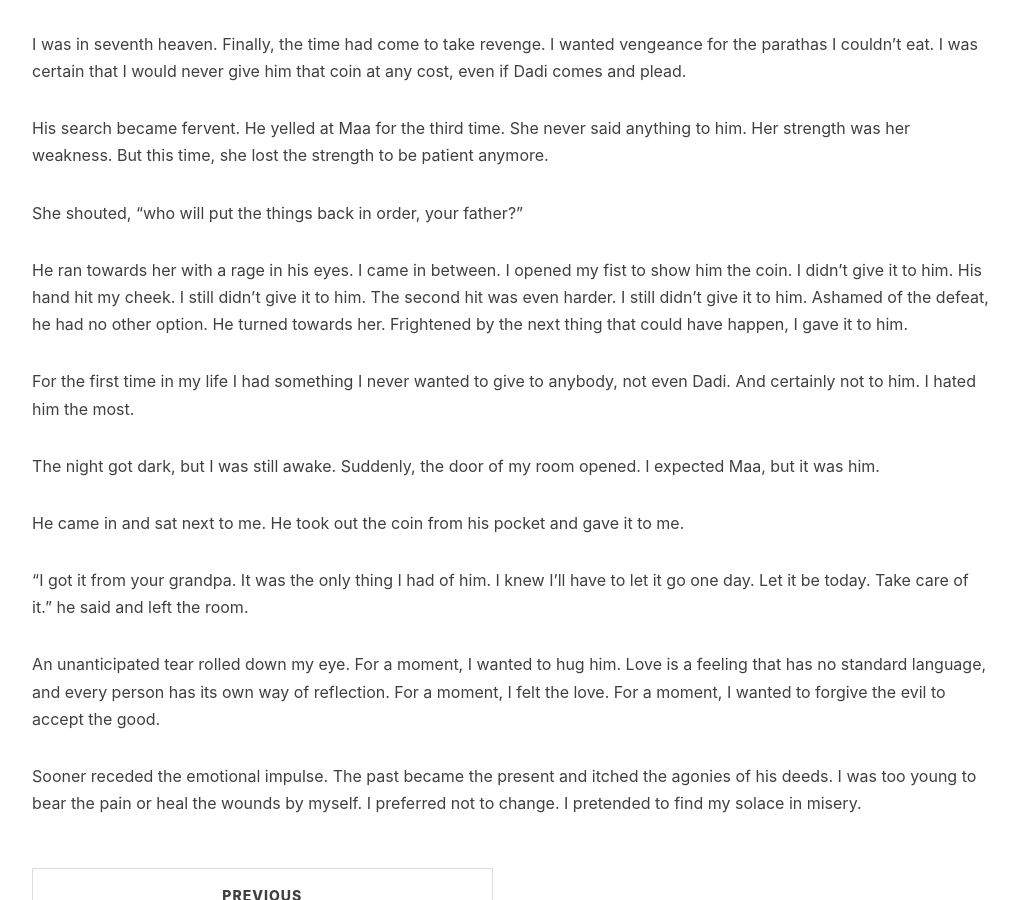
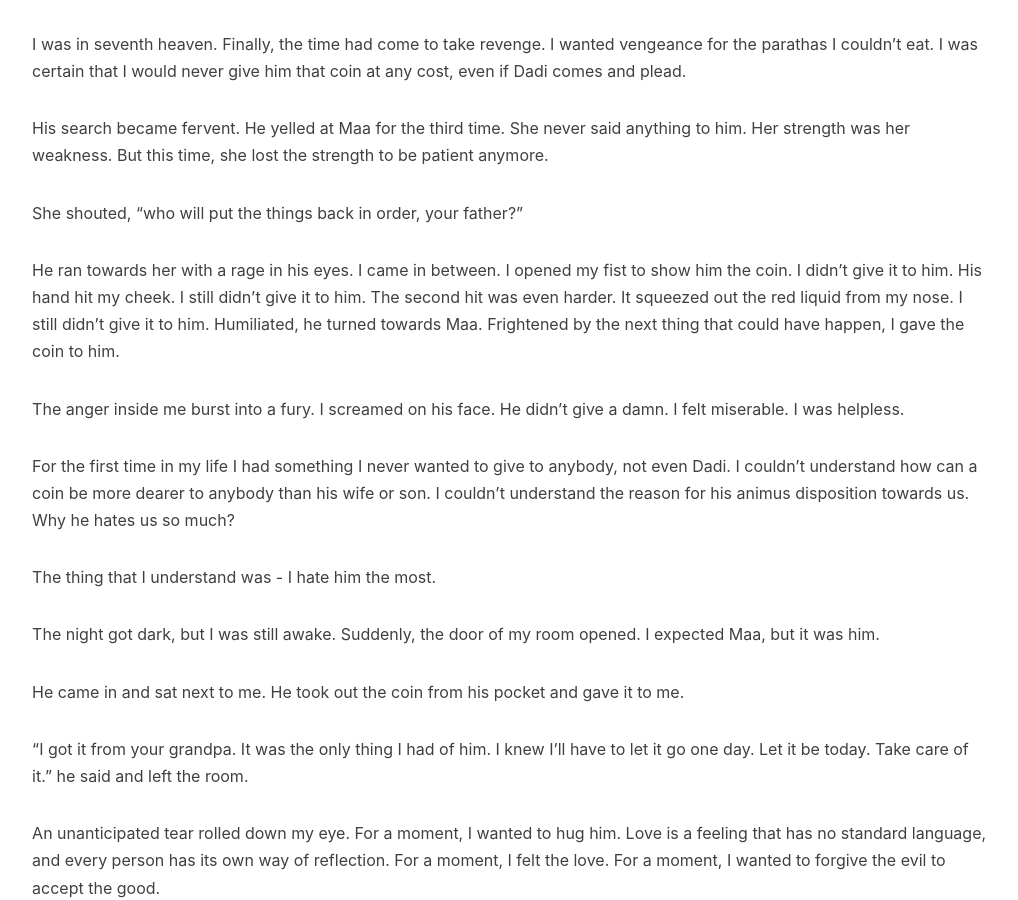
Before and after one commit to gargsaar/singlepage_website_ni, a Jekyll site: the page built from _posts/2019-09-22-the-last-coin.markdown, in a window 1280 px wide and 900 px high, scrolled down 1479 px. Shown: the whole window, without its empty margins (103-1121 px from the left). Built offline with Jekyll 4.4.1, drawn with Linux system fonts in a browser that asks for light colours; nearby versions of some CDN libraries; comment, search, counter and statistics services are not loaded; some of the changed text lies outside the part shown.

Commit message:
Update and rename 2019-09-22-the-lost-coin.markdown to 2019-09-22-the-last-coin.markdown

```diff
--- a/_posts/2019-09-22-the-lost-coin.markdown
+++ b/_posts/2019-09-22-the-last-coin.markdown
@@ -48,9 +48,13 @@ His search became fervent. He yelled at Maa for the third time. She never said a
 
 She shouted, "who will put the things back in order, your father?"
 
-He ran towards her with a rage in his eyes. I came in between. I opened my fist to show him the coin. I didn’t give it to him. His hand hit my cheek. I still didn’t give it to him. The second hit was even harder. I still didn’t give it to him. Ashamed of the defeat, he had no other option. He turned towards her. Frightened by the next thing that could have happen, I gave it to him.
+He ran towards her with a rage in his eyes. I came in between. I opened my fist to show him the coin. I didn’t give it to him. His hand hit my cheek. I still didn’t give it to him. The second hit was even harder. It squeezed out the red liquid from my nose. I still didn’t give it to him. Humiliated, he turned towards Maa. Frightened by the next thing that could have happen, I gave the coin to him.
 
-For the first time in my life I had something I never wanted to give to anybody, not even Dadi. And certainly not to him. I hated him the most.
+The anger inside me burst into a fury. I screamed on his face. He didn't give a damn. I felt miserable. I was helpless.
+
+For the first time in my life I had something I never wanted to give to anybody, not even Dadi. I couldn’t understand how can a coin be more dearer to anybody than his wife or son. I couldn’t understand the reason for his animus disposition towards us. Why he hates us so much?
+
+The thing that I understand was -  I hate him the most.
 
 The night got dark, but I was still awake. Suddenly, the door of my room opened. I expected Maa, but it was him.
 
```
Also changed, not shown: other parts of _posts/2019-09-22-the-last-coin.markdown (+2 -2 lines).
